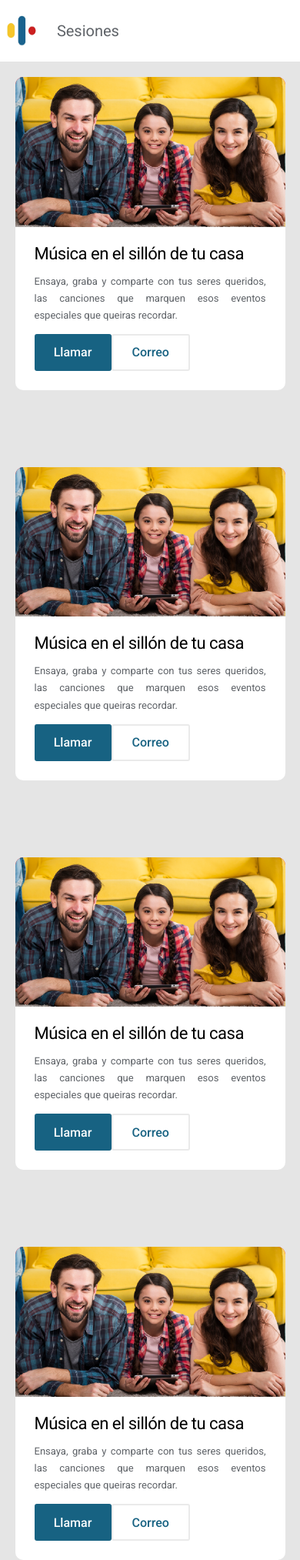
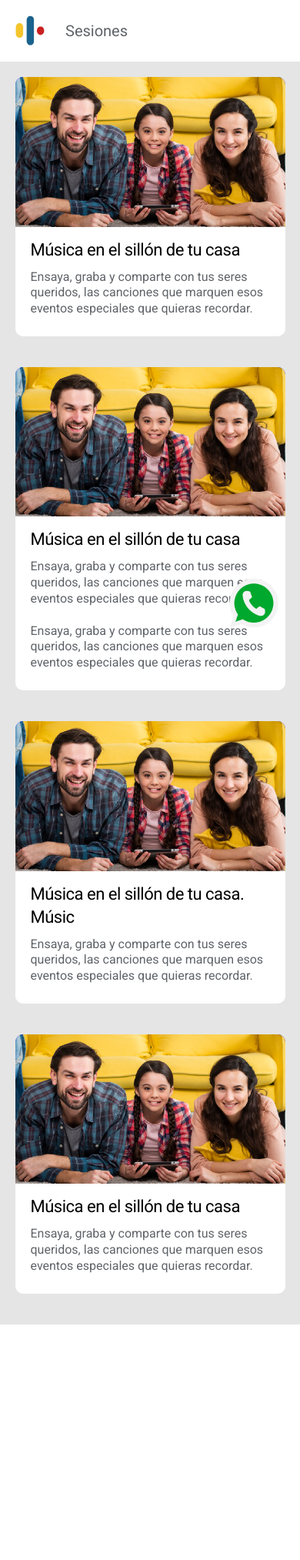
Before and after one commit to IronFeather/sesiones-jp, a PHP site: page / in a window 390 px wide. Shown: the whole page at 77% size. After the commit the page ends 1721 px from the top, so only its background shows below. Run offline with PHP 8.4, Linux system fonts and the light colour scheme; some web fonts are replaced.

Commit message:
Agregar boton whatsapp y api whatsapp, crear vision tablet horizontal, mejorar vision tarjeta

```diff
--- /dev/null
+++ b/css/contact.css
@@ -0,0 +1,37 @@
+.float{
+    content: url("/media/Logo_whatsapp.png");
+	position:fixed;
+	width:80px;
+	height:80px;
+	bottom:40px;
+	right:40px;
+	text-align:center;
+
+    display: none;
+}
+
+.my-float{
+	margin-top:22px;
+}
+
+/* TABLET HORIZONTAL */
+@media only screen and (max-width: 1200px) {
+    .float {
+        display: none;
+    }
+}
+
+/* TABLET VERTICAL */
+@media only screen and (max-width: 1000px) {
+    .float {
+        display: block;
+    }
+}
+
+/* CELULAR */
+@media only screen and (max-width: 600px) {
+    .float {
+        bottom:20px;
+	    right:20px;
+    }
+}
--- a/content.css
+++ b/css/content.css
@@ -13,7 +13,7 @@ body {
   display: flex;
   justify-content: space-between;
   align-items: center;
-  margin: 120px 7%;
+  margin: 110px 7% 120px 7%;
 }
 
 .content__info {
@@ -77,24 +77,44 @@ body {
 }
 
 .buttons-llamar {
-  background-color: #176282;
+  background-color: #00a82d;
   width: 220px;
 }
 
-/* TABLET */
+/* TABLET HORIZONTAL */
 @media only screen and (max-width: 1200px) {
 
+  .navbar {
+    padding-left: 15px;
+  }
+
+  .content {
+    margin-top: 70px;
+  }
+}
+
+/* TABLET VERTICAL */
+@media only screen and (max-width: 1000px) {
 body {
   background-color: rgba(0,0,0,0.1);
   padding-top: 0px;
+}
+
+.header__buttons {
+  display: none;
 }
 
 .content {
   flex-direction: column;
   border-radius: 10px;
   overflow: hidden;
-  margin: 100px 5% 0px 5%;
+  margin: 0px 5% 40px 5%;
 }
+
+.spacing {
+  margin-top: 120px;
+}
+
 .content :nth-child(1) {
   order: 2;
 }
@@ -104,7 +124,8 @@ body {
 
 .content__info {
   width: auto;
-  padding: 25px 25px;
+  padding: 15px 20px 15px 20px;
+
   background-color: white;
 }
 
@@ -114,7 +135,6 @@ body {
 
 .content__info-img {
   content: url("/media/Foto_1_celular.png");
-  background-color: red;
 }
 
 .content__info__buttons {
@@ -131,34 +151,29 @@ body {
   font-size: 22px;
   font-weight: 400;
   letter-spacing: -.5px;
-  line-height: 0;
-  margin: 10px 0px 25px 0px;
+  line-height: 30px;
+  margin: 0;
+  text-size-adjust: 200%;
 }
 
 .content__info-p {
   color: #5f6368;
   font-family: Roboto, Arial,Helvetica,sans-serif;
-  font-size: 13px;
-  line-height: 1.7;
+  font-size: 16px;
+  line-height: 1.3;
   padding: 0px 0px;
-  text-align: justify;
-}
-
-.buttons-correo {
-  background-color: white;
-  color: #176282;
-  border: 2px solid #EAEAEA;
+  margin: 10px 0px;
+  /* text-align: justify; */
+  text-size-adjust: 200%;
 }
 
 .buttons-llamar {
-  background-color: #176282;
   width: 100px;
 }
 
 /* CELULAR */
 @media only screen and (max-width: 600px) {
-
-  .header__buttons {
-    display: none;
+  .spacing {
+    margin-top: 100px;
   }
 }
--- a/nav.css
+++ b/css/nav.css
@@ -3,6 +3,7 @@
   position: fixed; /* Set the navbar to fixed position */
   top: 0; /* Position the navbar at the top of the page */
   width: 100%; /* Full width */
+  transition: top 0.3s; /* Transition effect when sliding down (and up) */
 }
 
 .header__logo {
@@ -31,6 +32,8 @@
   background-color: white;
   padding: 0px 1%;
   height: 80px;
+
+  transition: top 0.3s; /* Transition effect when sliding down (and up) */
 }
 
 .navbar > li, a, button {
--- /dev/null
+++ b/css/style.css
@@ -0,0 +1,3 @@
+@import "nav.css";
+@import "content.css";
+@import "contact.css";
--- a/index.html
+++ b/index.html
@@ -5,10 +5,11 @@
   <meta http-equiv="X-UA-Compatible" content="IE=edge">
   <meta name="viewport" content="width=device-width, initial-scale=1.0">
   <link rel="stylesheet" href="//fonts.googleapis.com/css?family=Roboto:100,300,400,500,700|Google+Sans:400,500|Product+Sans:400&amp;lang=en" nonce="n4CxloCFOEybo2nYwRy8OQ">
-  <link rel="stylesheet" href="style.css">
+  <link rel="stylesheet" href="/css/style.css">
   <title>Document</title>
 </head>
 <body>
+  <!-- HEADER -->
   <div class="header">
     <div class="navbar">
       <div class="header__logo">
@@ -17,20 +18,21 @@
       </div>
 
       <div class="header__buttons">
-        <a href="#"><button class="buttons-correo btn">Correo</button></a>
-        <a href="#"><button class="buttons-llamar btn">Llamar</button></a>
+        <a href="https://api.whatsapp.com/send?phone=56990806170&text=Hola%20Juan%20Pablo,%20cuéntame%20más%20acerca%20de%20esto!" target="_blank"><button class="buttons-llamar btn">Whatsapp</button></a>
       </div>
     </div>
   </div>
 
+  <!-- CONTACT -->
+  <a href="https://api.whatsapp.com/send?phone=56990806170&text=Hola%20Juan%20Pablo,%20cuéntame%20más%20acerca%20de%20esto!" target="_blank" class="float"><img src="/media/Logo_whatsapp.png" alt="Whatsapp"></a>
+
   <!-- CONTENT 1 -->
-  <div class="content">
+  <div class="content spacing">
     <div class="content__info">
       <h1 class="content__info-title">Música en el sillón de tu casa</h1>
-      <p class="content__info-p">Ensaya, graba y comparte con tus seres queridos, las canciones que marquen esos eventos especiales que queiras recordar.</p>
+      <p class="content__info-p">Ensaya, graba y comparte con tus seres queridos, las canciones que marquen esos eventos especiales que quieras recordar.</p>
       <div class="content__info__buttons">
-        <a href="#"><button class="content__info-button buttons-correo btn">Correo</button></a>
-        <a href="#"><button class="content__info-button buttons-llamar btn">Llamar</button></a>
+        <!-- <a href="#"><button class="content__info-button buttons-llamar btn">Whatsapp</button></a>   -->
       </div>
     </div>
 
@@ -43,10 +45,9 @@
   <div class="content">
     <div class="content__info">
       <h1 class="content__info-title">Música en el sillón de tu casa</h1>
-      <p class="content__info-p">Ensaya, graba y comparte con tus seres queridos, las canciones que marquen esos eventos especiales que queiras recordar.</p>
+      <p class="content__info-p">Ensaya, graba y comparte con tus seres queridos, las canciones que marquen esos eventos especiales que quieras recordar. <br><br> Ensaya, graba y comparte con tus seres queridos, las canciones que marquen esos eventos especiales que quieras recordar.</p>
       <div class="content__info__buttons">
-        <a href="#"><button class="content__info-button buttons-correo btn">Correo</button></a>
-        <a href="#"><button class="content__info-button buttons-llamar btn">Llamar</button></a>
+        <!-- <a href="#"><button class="content__info-button buttons-llamar btn">Whatsapp</button></a>   -->
       </div>
     </div>
 
@@ -58,11 +59,10 @@
   <!-- CONTENT 3 -->
   <div class="content">
     <div class="content__info">
-      <h1 class="content__info-title">Música en el sillón de tu casa</h1>
-      <p class="content__info-p">Ensaya, graba y comparte con tus seres queridos, las canciones que marquen esos eventos especiales que queiras recordar.</p>
+      <h1 class="content__info-title">Música en el sillón de tu casa. Músic</h1>
+      <p class="content__info-p">Ensaya, graba y comparte con tus seres queridos, las canciones que marquen esos eventos especiales que quieras recordar.</p>
       <div class="content__info__buttons">
-        <a href="#"><button class="content__info-button buttons-correo btn">Correo</button></a>
-        <a href="#"><button class="content__info-button buttons-llamar btn">Llamar</button></a>
+        <!-- <a href="#"><button class="content__info-button buttons-llamar btn">Whatsapp</button></a>   -->
       </div>
     </div>
 
@@ -75,10 +75,9 @@
   <div class="content">
     <div class="content__info">
       <h1 class="content__info-title">Música en el sillón de tu casa</h1>
-      <p class="content__info-p">Ensaya, graba y comparte con tus seres queridos, las canciones que marquen esos eventos especiales que queiras recordar.</p>
+      <p class="content__info-p">Ensaya, graba y comparte con tus seres queridos, las canciones que marquen esos eventos especiales que quieras recordar.</p>
       <div class="content__info__buttons">
-        <a href="#"><button class="content__info-button buttons-correo btn">Correo</button></a>
-        <a href="#"><button class="content__info-button buttons-llamar btn">Llamar</button></a>
+        <!-- <a href="#"><button class="content__info-button buttons-llamar btn">Whatsapp</button></a>   -->
       </div>
     </div>
 
--- a/style.css
+++ /dev/null
@@ -1,2 +0,0 @@
-@import "nav.css";
-@import "content.css"
```
Also changed, not shown: media/Logo_whatsapp.png (added).
